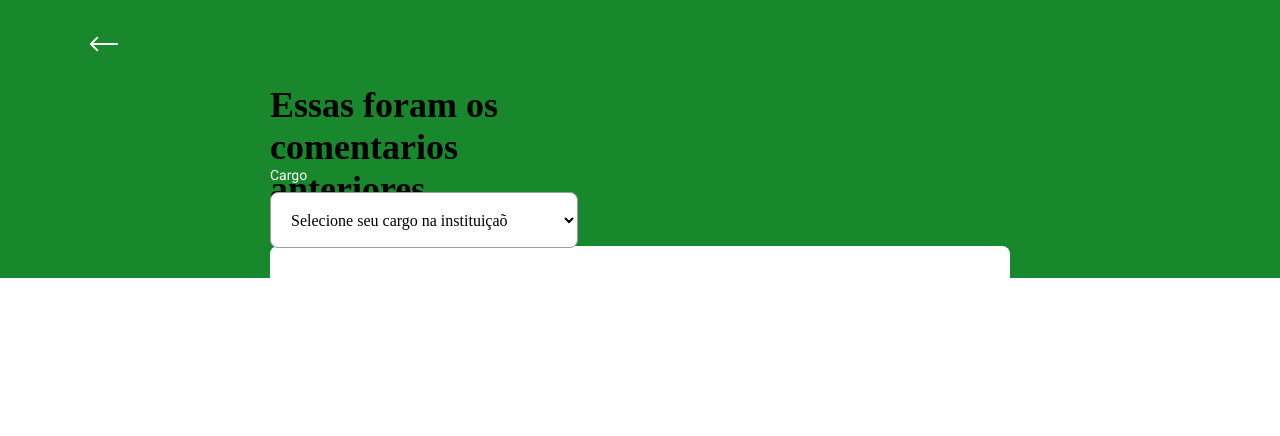
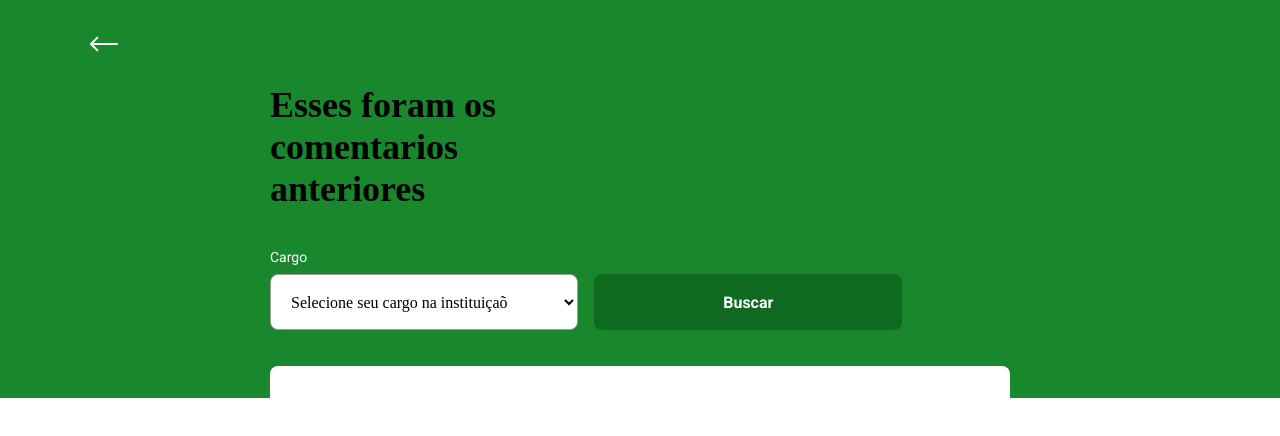
Before and after one commit to lucasttavares/Projeto-Final-PW2, a React (Create React App) app in the folder front-end/: page /list in a window 1280 px wide. Shown: the top 436 px of the page. Built offline with nearby package versions, Linux system fonts and the light colour scheme.

Commit message:
Dando funcionalidade ao filtro

```diff
--- a/front-end/src/pages/InformeList/index.tsx
+++ b/front-end/src/pages/InformeList/index.tsx
@@ -1,28 +1,53 @@
-import React from "react";
+import React, { FormEvent, useState } from "react";
 import PageHeader from "../../components/PageHeader";
 import Select from "../../components/Select";
 
 import "./style.css";
+import api from "../../services/api";
+import InformeItem, {Informe} from "../../components/InformeItem";
 
 
 
 function InformeList() {
+  const [informes, setInformes] = useState([]);
+  const [subject, setSubject] = useState("");
+
+ async function searchInforme(e:FormEvent){
+    e.preventDefault();
+
+    const response = await api.get("cards",{
+      params:{
+        subject
+      }
+    });
+
+    setInformes(response.data)
+  }
+
   return (
     <div id="page-informe-list" className="container">
-      <PageHeader title="Essas foram os comentarios anteriores">
-         <form id="search-informe">
+      <PageHeader title="Esses foram os comentarios anteriores">
+         <form id="search-informe" onSubmit={searchInforme}>
          <Select
-            name="cargo"
+            name="subject"
             label="Cargo"
+            value={subject}
+            onChange={(e) =>{setSubject(e.target.value)}}
             options={[
               {value: "Professor", label: "Professor"},
               {value: "Servidor", label: "Servidor"},
               {value: "Aluno", label: "Aluno"},
             ]}
           />
+          <button type="submit">
+            Buscar
+          </button>
          </form>
       </PageHeader>
         <main>
+          {informes.map((informe: Informe)=>{
+            return < InformeItem key={informe.id}informe={informe}/>;
+          })}
         </main>
     </div>
   )
--- a/front-end/src/pages/InformeList/style.css
+++ b/front-end/src/pages/InformeList/style.css
@@ -11,6 +11,27 @@
     color: #FFFFFF;
 }
 
+#search-informe button {
+  width: 100% ;
+  height: 5.6rem;
+  background: #0f691e;
+  color: white;
+  border: 0;
+  border-radius: 0.8rem;
+  cursor: pointer;
+  font: 700 1.6rem Roboto;
+  display: flex;
+  align-items: center;
+  justify-content: center;
+  text-decoration: none;
+  transition: backgrouns-color 0.2;
+  margin-top: 3.2rem;
+}
+
+#page-informe-list button:hover{
+  background: #167025;
+}
+
 @media (min-width: 700px) {
     #page-informe-list {
       max-width: 100%;
@@ -18,10 +39,11 @@
 
     #search-informe {
       display: grid;
-      grid-template-columns: 1fr;
+      grid-template-columns:repeat(2,1fr);
       column-gap: 16px;
-      position: absolute;
       bottom: 10px;
+      align-items: flex-end;
+      justify-content: flex-end;
     }
 
   }
```
